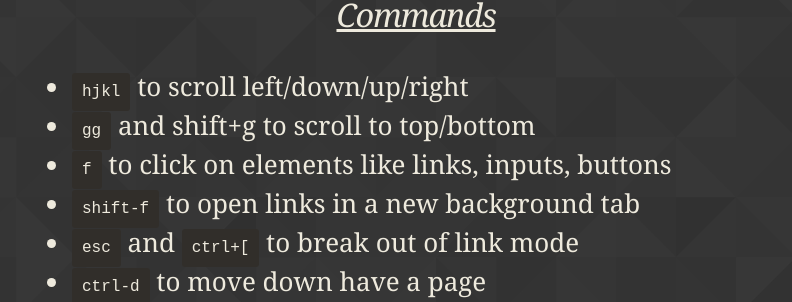
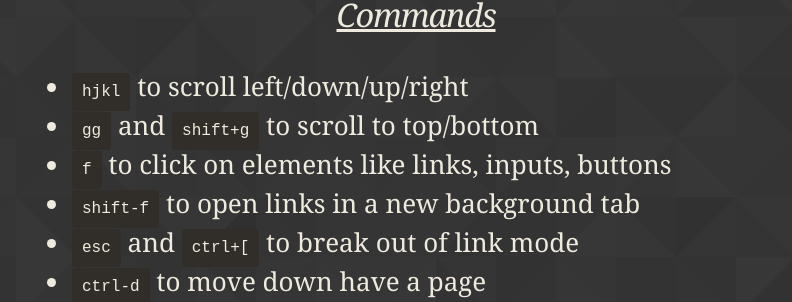
Before and after one commit to gggritso/site, a Jekyll site: the page built from Vimmy.safariextension.md, in a window 1280 px wide. Shown: the part 403-705 px from the top of the page, without its empty margins (224-1016 px from the left). Built offline with Jekyll 4.4.1, drawn with Linux system fonts in a browser that asks for light colours.

```diff
--- a/Vimmy.safariextension.md
+++ b/Vimmy.safariextension.md
@@ -9,7 +9,7 @@ Vimmy is a simple extension for Safari I wrote to add some vim keybindings. I di
 ## Commands
 
 - `hjkl` to scroll left/down/up/right
-- `gg` and shift+g to scroll to top/bottom
+- `gg` and `shift+g` to scroll to top/bottom
 - `f` to click on elements like links, inputs, buttons
 - `shift-f` to open links in a new background tab
 - `esc` and `ctrl+[` to break out of link mode
```
